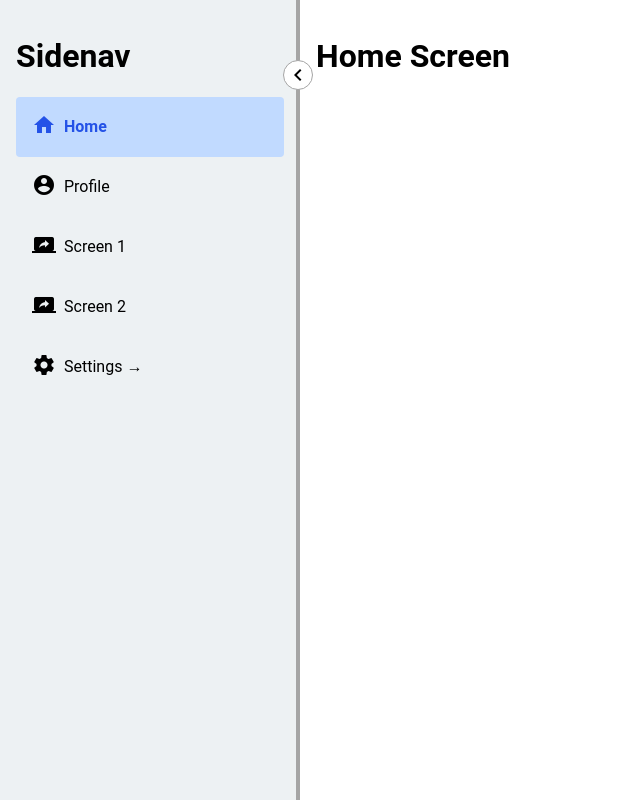
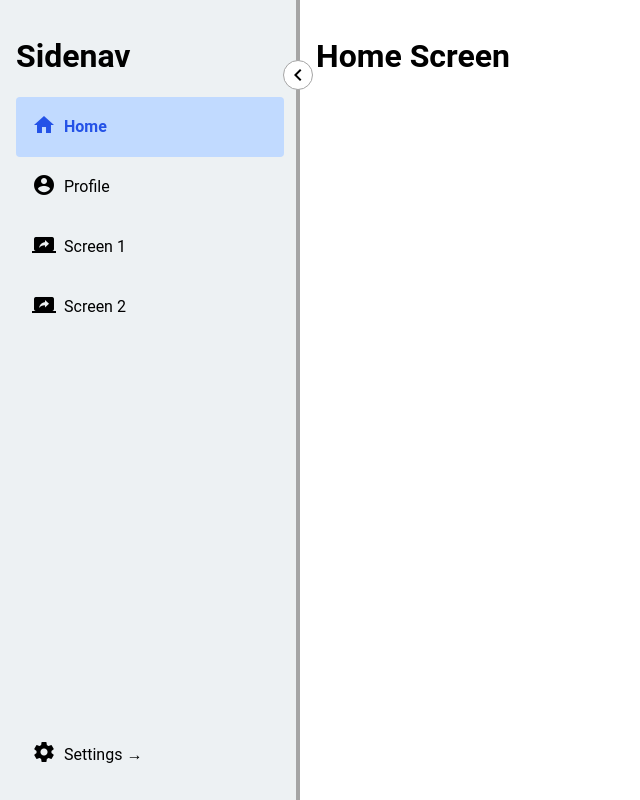
Before and after one commit to aziznal/angular-dynamic-resizeable-sidenav, an Angular app: page /home in a window 1280 px wide. Shown: the whole page, without its empty margins (0-640 px from the left). Built offline with nearby package versions, Linux system fonts and the light colour scheme.

Commit message:
Improve layout of default sidenav

```diff
--- /dev/null
+++ b/src/app/components/default-sidenav/default-sidenav.component.scss
@@ -0,0 +1,9 @@
+:host {
+  display: flex;
+  flex-direction: column;
+
+  justify-content: space-between;
+
+  width: 100%;
+  height: 100%;
+}
--- a/src/app/components/default-sidenav/default-sidenav.component.ts
+++ b/src/app/components/default-sidenav/default-sidenav.component.ts
@@ -2,6 +2,7 @@ import { Component } from '@angular/core';
 
 @Component({
   template: `
+    <div>
       <h1>Sidenav</h1>
 
       <app-sidenav-link
@@ -30,12 +31,16 @@ import { Component } from '@angular/core';
 
         Screen 2
       </app-sidenav-link>
+    </div>
 
+    <div>
       <app-sidenav-link routerLink="/settings">
         <mat-icon icon>settings</mat-icon>
 
         Settings →
       </app-sidenav-link>
+    </div>
   `,
+  styleUrls: ['./default-sidenav.component.scss'],
 })
 export class DefaultSidenavComponent {}
--- a/src/app/components/sidenav/sidenav.component.scss
+++ b/src/app/components/sidenav/sidenav.component.scss
@@ -27,10 +27,13 @@
   overflow-x: hidden;
 
   overflow-y: auto;
-  max-height: 100%;
+
+  height: 100%;
 }
 
 .sidenav-body {
+  height: 100%;
+
   min-width: var(--min-expanded-sidenav-width);
 
   padding: 1rem;
--- a/src/app/screens/settings/settings-sidenav.component.ts
+++ b/src/app/screens/settings/settings-sidenav.component.ts
@@ -13,6 +13,8 @@ import { Component } from '@angular/core';
 
       Back
     </app-sidenav-link>
+
+    <hr />
 
     <app-sidenav-link routerLink="/settings/account">
       <mat-icon icon>account_circle</mat-icon>
```
Lines whose indentation alone changed are shown as unchanged.
